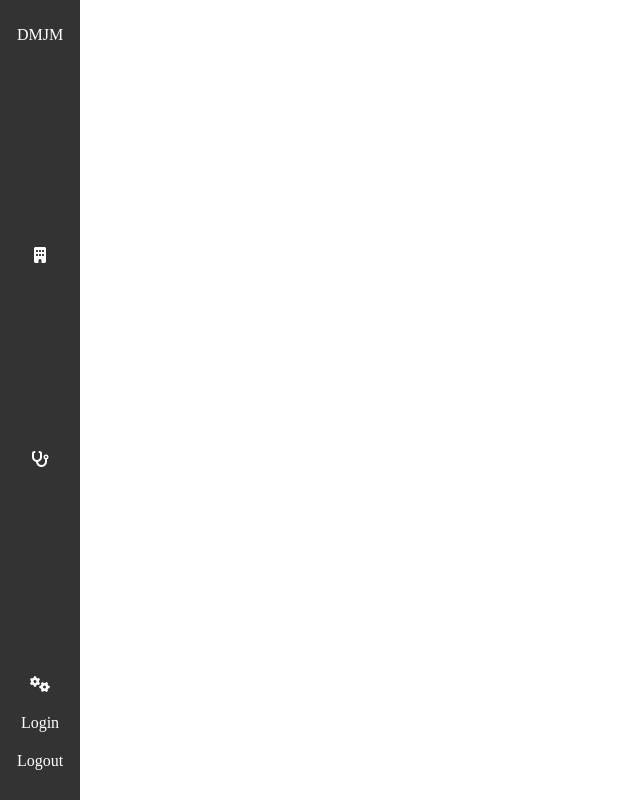
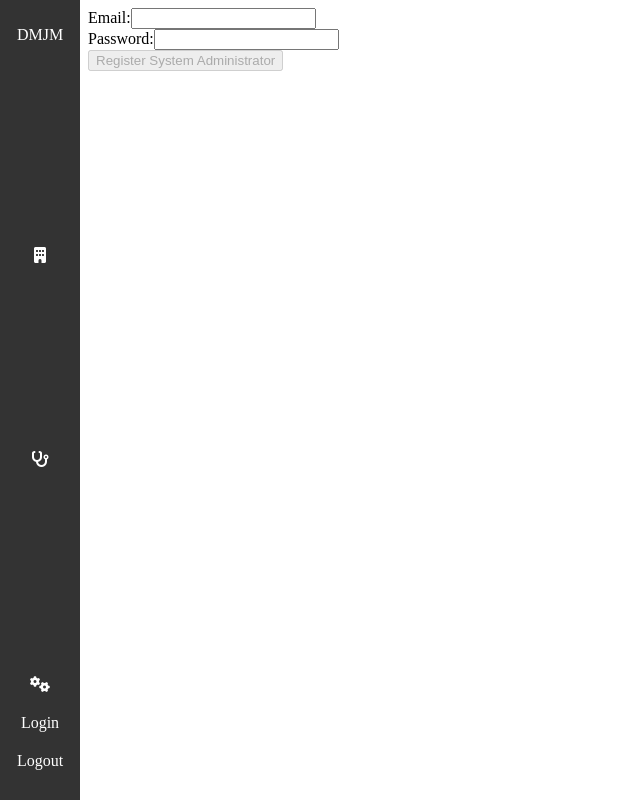
Before and after one commit to DeyoP/ISA-team58-frontend, an Angular app in the folder isa-front/: page /administrator-registration in a window 1280 px wide. Before the commit this address led to /. Shown: the whole page, without its empty margins (0-640 px from the left). Built offline with nearby package versions, Linux system fonts and the light colour scheme.

Commit message:
feat: system administrator registration added

```diff
--- a/isa-front/src/app/app-routing.module.ts
+++ b/isa-front/src/app/app-routing.module.ts
@@ -10,6 +10,7 @@ import { EquipmentSearchComponent } from './feature-modules/search/equipment-sea
 import { CompanyOverviewComponent } from './feature-modules/company/company-overview/company-overview.component';
 import { ViewCompaniesComponent } from './feature-modules/company/view-companies/view-companies.component';
 import { CompanyAdministratorOverviewComponent } from './feature-modules/company-administrator/company-administrator-overview/company-administrator-overview.component';
+import { AdministratorRegistrationComponent } from './feature-modules/system-administrator/administrator-registration/administrator-registration.component';
 
 const routes: Routes = [
   { path: 'register', component: RegisterComponent },
@@ -17,6 +18,7 @@ const routes: Routes = [
   { path: 'activate/:token', component: ActivationComponent },
   { path: 'editUser', component: EditUserComponent},
   { path: 'company-registration', component: CompanyRegistrationComponent },
+  { path: 'administrator-registration', component: AdministratorRegistrationComponent },
   { path: 'company-search', component: CompanySearchComponent },
   { path: 'equipment-search', component: EquipmentSearchComponent },
   { path: 'company/:id', component: CompanyOverviewComponent },
--- a/isa-front/src/app/app.module.ts
+++ b/isa-front/src/app/app.module.ts
@@ -13,11 +13,11 @@ import { CompanyModule } from './feature-modules/company/company.module';
 import { EquipmentModule } from './feature-modules/equipment/equipment.module';
 import { SearchModule } from './feature-modules/search/search.module';
 import { CompanyAdministratorModule } from './feature-modules/company-administrator/company-administrator.module';
+import { SystemAdministratorModule } from './feature-modules/system-administrator/system-administrator.module';
 
 @NgModule({
   declarations: [
     AppComponent,
-    CompanyRegistrationComponent,
     NavbarComponent
   ],
   imports: [
@@ -31,7 +31,8 @@ import { CompanyAdministratorModule } from './feature-modules/company-administra
     EquipmentModule,
     SearchModule,
     EquipmentModule,
-    CompanyAdministratorModule
+    CompanyAdministratorModule,
+    SystemAdministratorModule
   ],
   providers: [],
   bootstrap: [AppComponent]
--- /dev/null
+++ b/isa-front/src/app/feature-modules/system-administrator/administrator-registration/administrator-registration.component.html
@@ -0,0 +1,19 @@
+<form [formGroup]="registrationForm" (ngSubmit)="onSubmit()">
+    <div>
+      <label for="email">Email:</label>
+      <input type="email" id="email" formControlName="email" required>
+      <div *ngIf="registrationForm.get('email')?.invalid && registrationForm.get('email')?.touched">
+        Please enter a valid email.
+      </div>
+    </div>
+
+    <div>
+      <label for="password">Password:</label>
+      <input type="password" id="password" formControlName="password" required>
+      <div *ngIf="registrationForm.get('password')?.invalid && registrationForm.get('password')?.touched">
+        Password must be at least 6 characters.
+      </div>
+    </div>
+
+    <button type="submit" [disabled]="!registrationForm.valid">Register System Administrator</button>
+  </form>
--- /dev/null
+++ b/isa-front/src/app/feature-modules/system-administrator/administrator-registration/administrator-registration.component.ts
@@ -0,0 +1,42 @@
+import { Component } from '@angular/core';
+import { FormBuilder, FormGroup, Validators } from '@angular/forms';
+import { SystemAdministrator } from 'src/app/shared/model/system-administrator.module';
+import { SystemAdministratorService } from '../system-administrator.service';
+
+@Component({
+  selector: 'app-administrator-registration',
+  templateUrl: './administrator-registration.component.html',
+  styleUrls: ['./administrator-registration.component.css']
+})
+export class AdministratorRegistrationComponent {
+
+  registrationForm: FormGroup;
+
+  constructor(private fb: FormBuilder, private service: SystemAdministratorService) {
+    this.registrationForm = this.fb.group({
+      email: ['', [Validators.required, Validators.email]],
+      password: ['', [Validators.required, Validators.minLength(6)]],
+    });
+  }
+
+  onSubmit() {
+    if (this.registrationForm.valid) {
+      const formValues = this.registrationForm.value;
+
+      const newAdministrator: SystemAdministrator = {
+        id: 0,
+        email: formValues.email,
+        password: formValues.password,
+        isActive: true,
+        isDeleted: false,
+        dtype: 'SystemAdministrator',
+        firstLogin: true,
+      };
+
+      this.service.saveSystemAdministrator(newAdministrator).subscribe();
+
+    } else {
+      console.log('not good');
+    }
+  }
+}
--- a/isa-front/src/app/feature-modules/system-administrator/system-administrator.service.ts
+++ b/isa-front/src/app/feature-modules/system-administrator/system-administrator.service.ts
@@ -2,6 +2,7 @@ import { HttpClient } from '@angular/common/http';
 import { Injectable } from '@angular/core';
 import { Observable } from 'rxjs';
 import { Company } from 'src/app/shared/model/company.model';
+import { SystemAdministrator } from 'src/app/shared/model/system-administrator.module';
 
 @Injectable({
   providedIn: 'root'
@@ -15,4 +16,8 @@ export class SystemAdministratorService {
   saveCompany(company: Company): Observable<void> {
     return this.http.post<void>('http://localhost:5555/companies', company);
   }
+
+  saveSystemAdministrator(systemAdministrator: SystemAdministrator): Observable<void> {
+    return this.http.post<void>('http://localhost:5555/systemAdministrators', systemAdministrator);
+  }
 }
--- /dev/null
+++ b/isa-front/src/app/shared/model/system-administrator.module.ts
@@ -0,0 +1,5 @@
+import { Account } from "./account.model";
+
+export interface SystemAdministrator extends Account{
+    firstLogin: boolean;
+}
```
Also changed, not shown: isa-front/src/app/feature-modules/system-administrator/system-administrator.module.ts (+6 -2 lines), isa-front/src/app/feature-modules/system-administrator/administrator-registration/administrator-registration.component.css (added), 1 other file (tests, documents, lock files or other folders).
